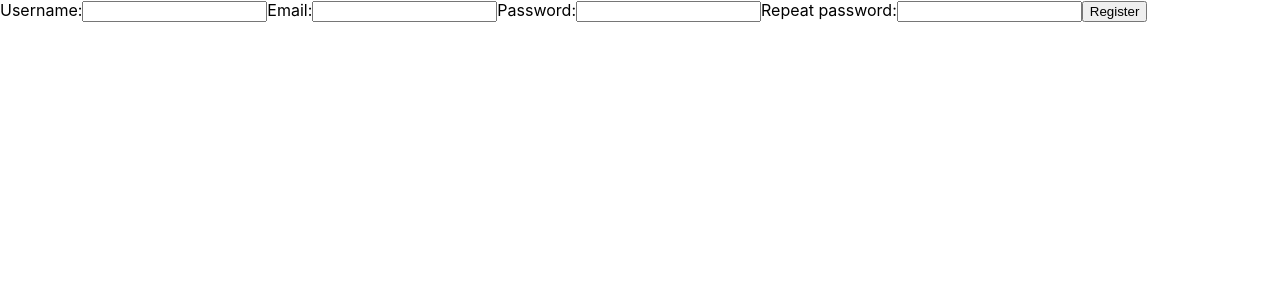
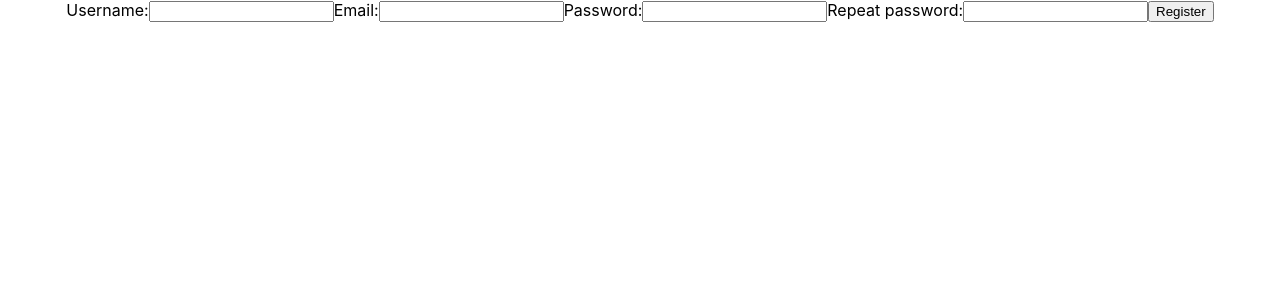
Before and after one commit to irinaandonova/recipe-blog-react, a React (Create React App) app in the folder client/: page /auth/register in a window 1280 px wide. Shown: the top 300 px of the page. Built offline with nearby package versions, Linux system fonts and the light colour scheme.

Commit message:
Add div and classname in main component

```diff
--- a/client/src/App.js
+++ b/client/src/App.js
@@ -1,15 +1,17 @@
 import './App.css';
-import { Routes, Route } from "react-router-dom";
+import { Routes, Route } from 'react-router-dom';
 import Dashboard from './components/Dashboard/Dashboard';
 import Register from './components/Register/Register';
 
 function App() {
   return (
-    <Routes>
-      <Route path='/' element={<Dashboard />} />
-      <Route path='/auth/register' element={<Register />} />
-    </Routes>
-  )
+    <div className="App">
+      <Routes>
+        <Route path='/' element={<Dashboard/>}/>
+        <Route path='auth/register' element={<Register/>}/>
+      </Routes>
+    </div>
+  );
 }
 
 export default App;
```
